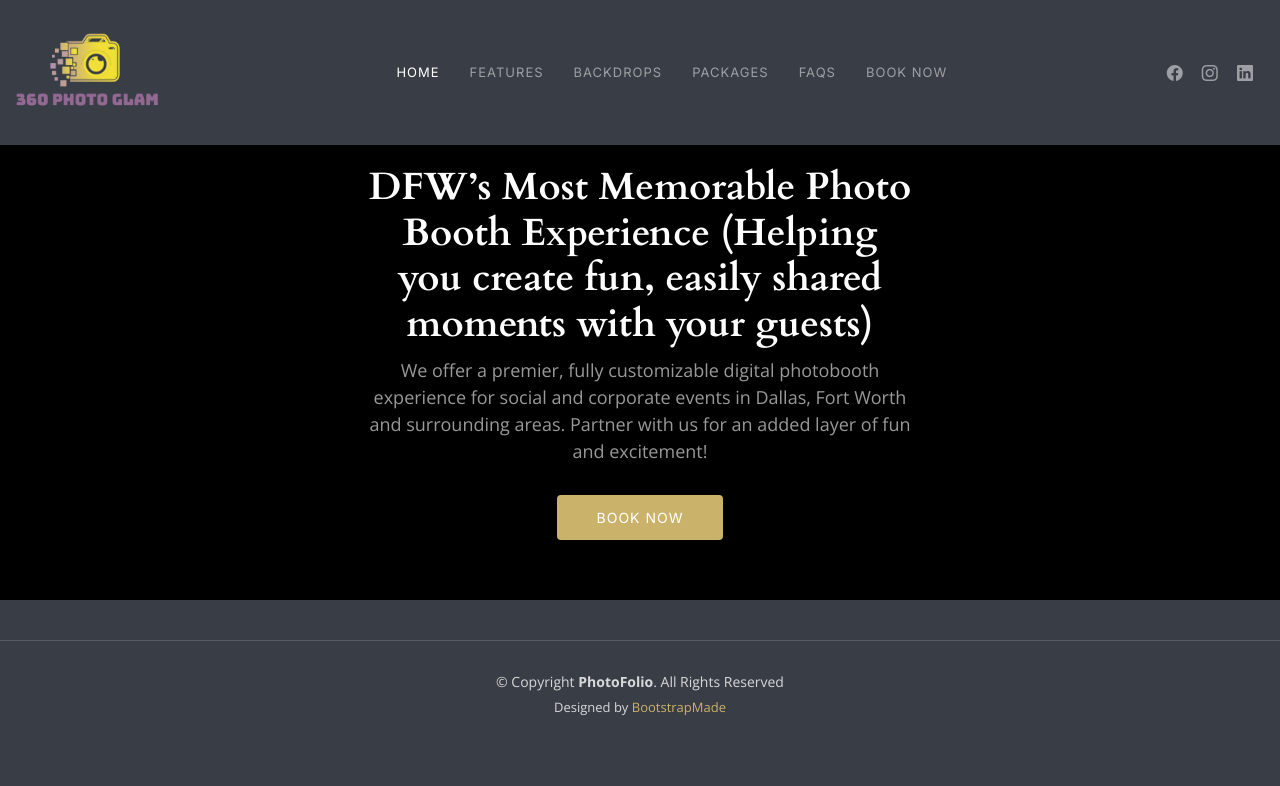
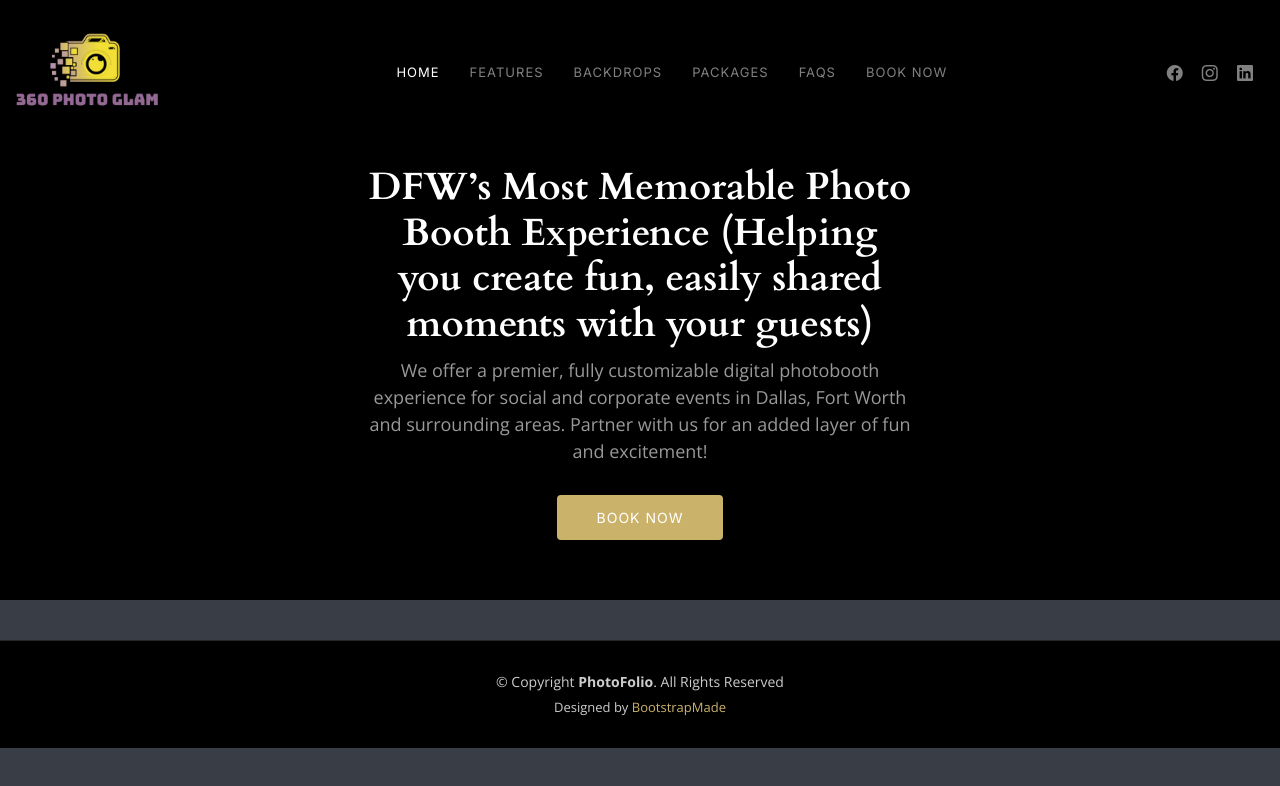
Before and after one commit to Abdoulaye-Thespy/PhotobothLive, a plain HTML site: page index.html in a window 1280 px wide. Drawn offline with nearby package versions, Linux system fonts and the light colour scheme.

Commit message:
switch the color

```diff
--- a/assets/css/main.css
+++ b/assets/css/main.css
@@ -1293,6 +1293,7 @@ h6 {
   padding: 30px 0;
   font-size: 14px;
   border-top: 1px solid rgba(255, 255, 255, 0.15);
+  background-color: #000;
 }
 
 .footer .copyright {
@@ -1370,7 +1371,7 @@ font-weight: bold;
 }
 
 .header {
-  background-color: #393e46;
+  background-color: #000;
 }
 .myhero {
   padding-top: 25px;
```
